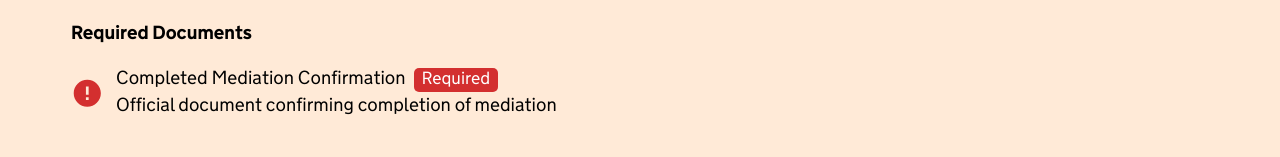
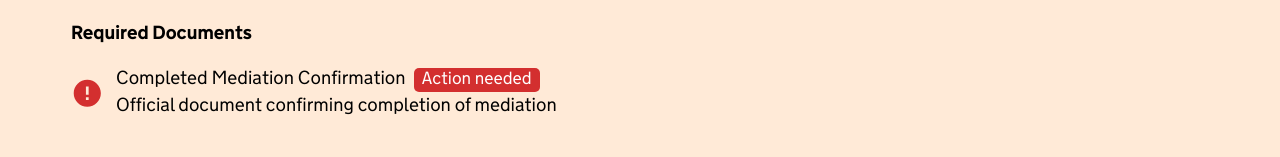
Before and after one commit to ministryofjustice/private-family-law-static-frontend, a React (Vite) app in the folder moj/: page /pathway/1 in a window 1280 px wide. Shown: the part 456-613 px from the top of the page. Built offline with nearby package versions, Linux system fonts and the light colour scheme.

Commit message:
Text updated

```diff
--- a/moj/src/components/PathwayProgress.jsx
+++ b/moj/src/components/PathwayProgress.jsx
@@ -385,7 +385,7 @@ const PathwayProgress = ({
                                             {doc.document_name}
                                             <Chip
                                               size="small"
-                                              label="Required"
+                                              label="Action needed"
                                               color="error"
                                               sx={{ ml: 1 }}
                                             />
```
